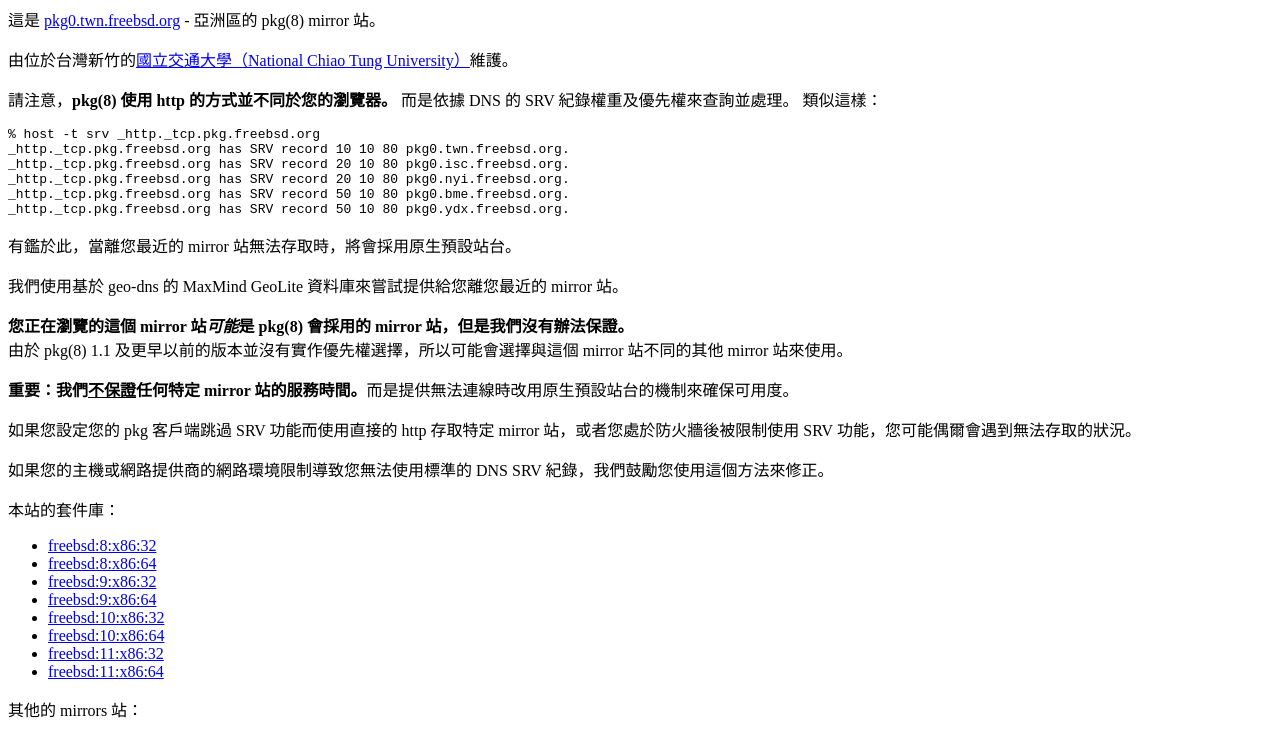
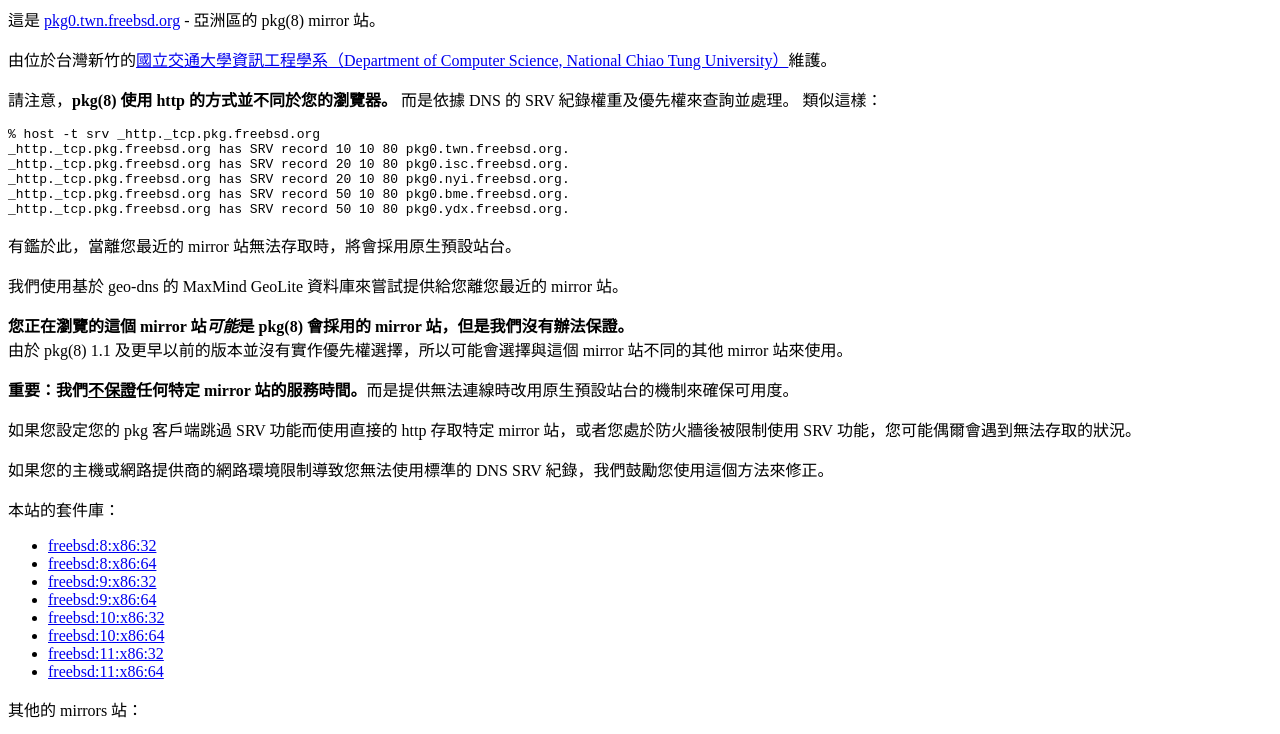
Before and after one commit to lwhsu/pkg0.twn.FreeBSD.org, a plain HTML site: page index-zh.html in a window 1280 px wide. Shown: the part 99-833 px from the top of the page. Drawn offline with Linux system fonts and the light colour scheme.

Commit message:
Hosted by Department of Computer Science, NCTU

```diff
--- a/index-zh.html
+++ b/index-zh.html
@@ -8,7 +8,7 @@
     <a href="./index.html">EN</a> | <a href="./index-zh.html">ZH</a>
 <h1>FreeBSD.org pkg mirror</h1>
 <p>這是 <a href="http://pkg0.twn.freebsd.org">pkg0.twn.freebsd.org</a> - 亞洲區的 pkg(8) mirror 站。</p>
-<p>由位於台灣新竹的<a href="http://www.cs.nctu.edu.tw/">國立交通大學（National Chiao Tung University）</a>維護。</p>
+<p>由位於台灣新竹的<a href="http://www.cs.nctu.edu.tw/">國立交通大學資訊工程學系（Department of Computer Science, National Chiao Tung University）</a>維護。</p>
 <p>請注意，<b>pkg(8) 使用 http 的方式並不同於您的瀏覽器。</b>
 而是依據 DNS 的 SRV 紀錄權重及優先權來查詢並處理。
 類似這樣：</p>
```
